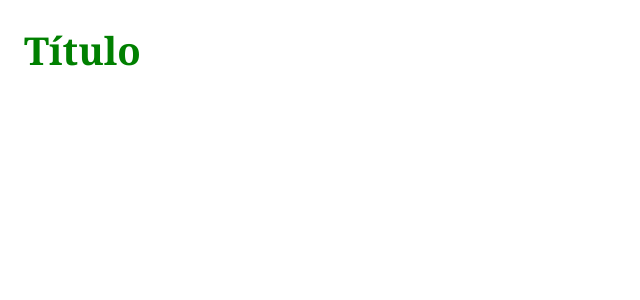
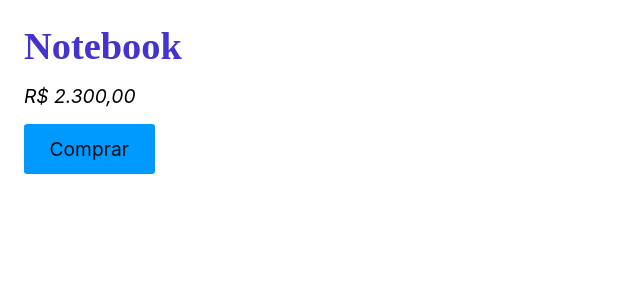
Before and after one commit to EdineiPinho/React-Tests, a React (Create React App) app: page / in a window 1280 px wide. Shown: the top 300 px of the page, without its empty margins (0-640 px from the left). Built offline with nearby package versions, Linux system fonts and the light colour scheme.

Commit message:
:sparkles: feat(CSS Modules): Using CSS Modules

```diff
--- a/src/App.js
+++ b/src/App.js
@@ -1,11 +1,11 @@
 import React from 'react'
-import Title from './CSS/Title'
+import Produto from './CSS/CSS Modules/Produto'
 
 
 const App = () => {
   return (
     <>
-      <Title />
+      <Produto />
     </>
   )
 }
--- /dev/null
+++ b/src/CSS/CSS Modules/Produto.js
@@ -0,0 +1,16 @@
+import React from 'react'
+import styles from './Produto.module.css'
+
+const Produto = () => {
+  console.log(styles)
+  return (
+    <div>
+      <h1 className={styles.titulo}>Notebook</h1>
+      <p className={styles.preco}>R$ 2.300,00</p>
+      <button className={styles.comprar}>Comprar</button>
+    </div>
+
+  )
+}
+
+export default Produto
--- /dev/null
+++ b/src/CSS/CSS Modules/Produto.module.css
@@ -0,0 +1,19 @@
+.titulo {
+  color: #43c;
+  font-weight: bold;
+  font-family: 'sans-serif';
+}
+
+.preco {
+  font-style: italic;
+}
+
+.comprar {
+  background-color: #009aff;
+  color: #000e18;
+}
+
+.comprar:hover {
+  background-color: #000e18;
+  color: #009aff;
+}
```
Also changed, not shown: src/CSS/CSS Import/CssImport.css (added), src/CSS/CSS Import/Title.css (renamed from src/CSS/Title.css), src/CSS/CSS Import/Title.js (renamed from src/CSS/Title.js).
